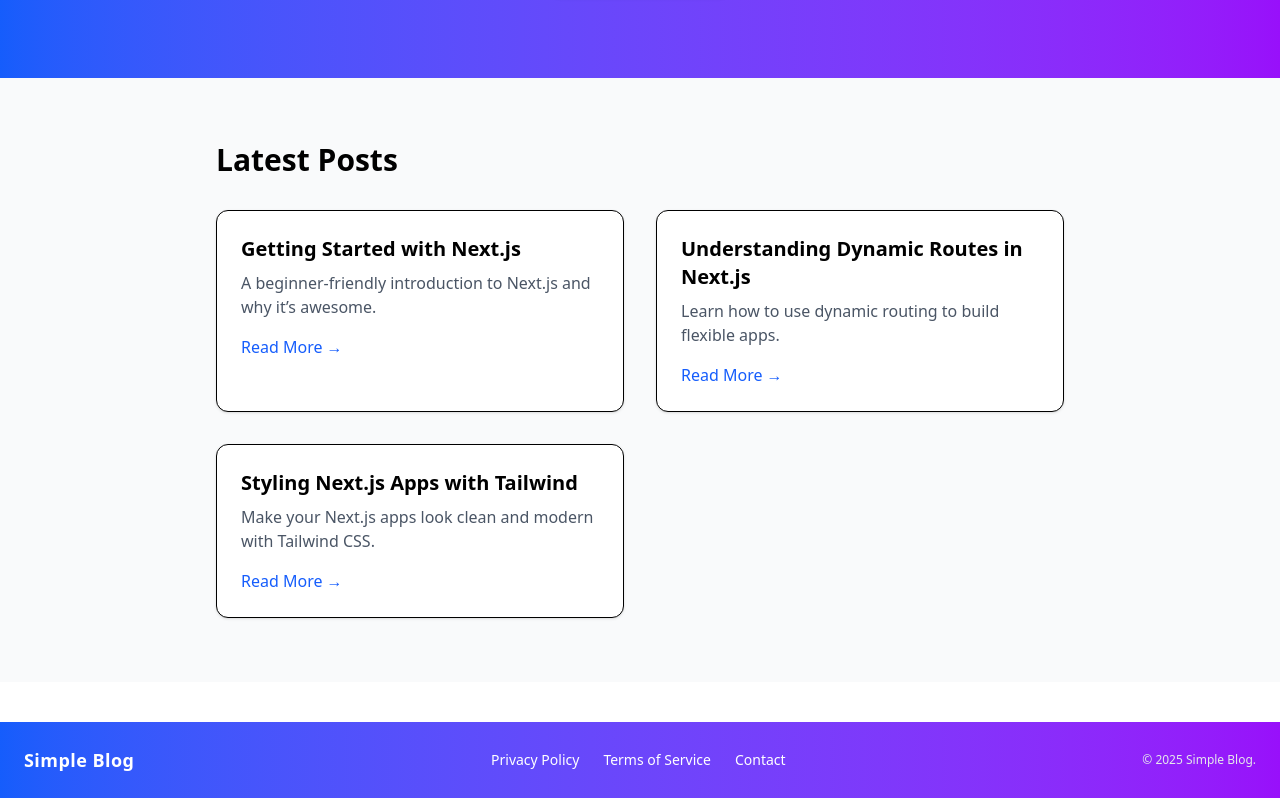
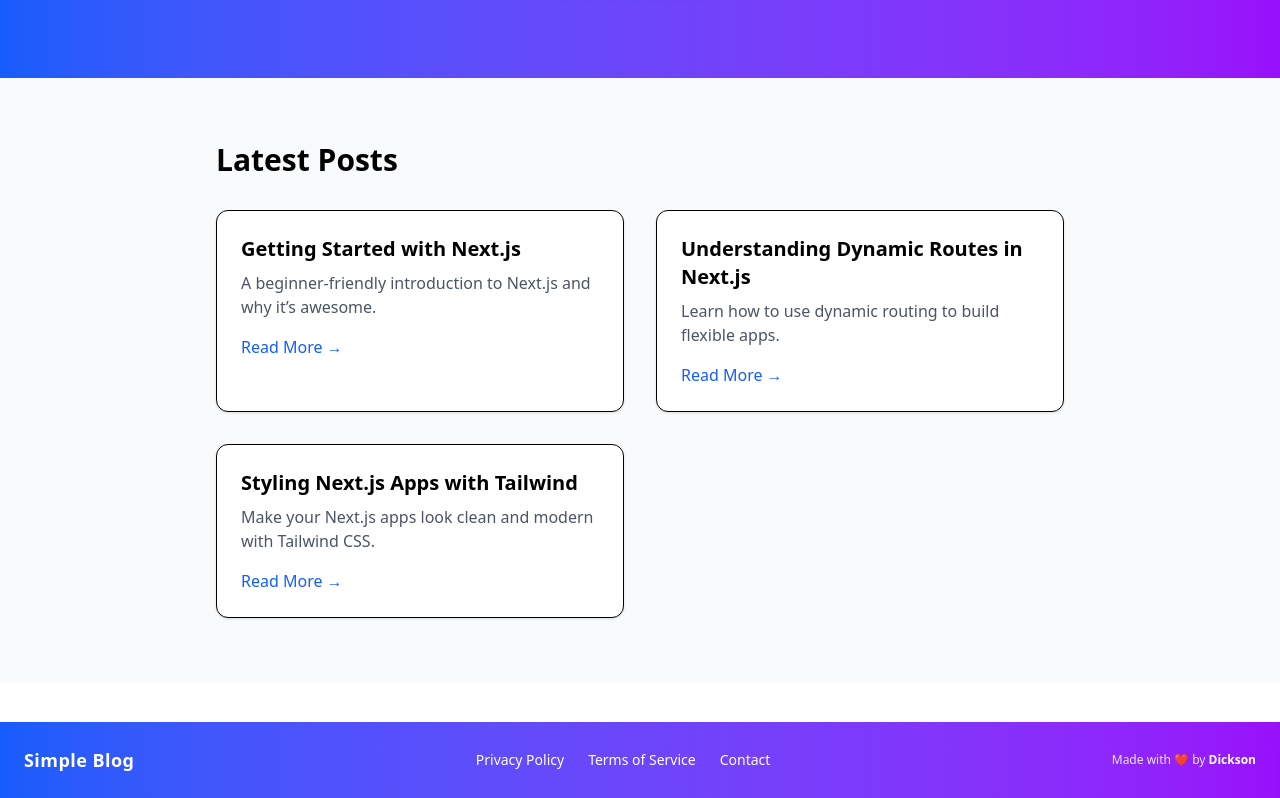
Before and after one commit to dboatengg/simple-blog-app, a Next.js app: page / in a window 1280 px wide. Shown: the part 266-1064 px from the top of the page. Built offline with nearby package versions, Linux system fonts and the light colour scheme.

Commit message:
chore(footer): update attribution link to GitHub profile with external anchor

```diff
--- a/app/layout.tsx
+++ b/app/layout.tsx
@@ -68,7 +68,15 @@
 
             {/* Copyright */}
             <p className="text-xs text-gray-200">
-              © {new Date().getFullYear()} Simple Blog.
+                    Made with ❤️ by{" "}
+      <a
+        href="https://github.com/dboatengg"
+        target="_blank"
+        rel="noopener noreferrer"
+        className="font-semibold text-white hover:underline"
+      >
+        Dickson
+      </a>{" "}
             </p>
           </div>
         </footer>
```
